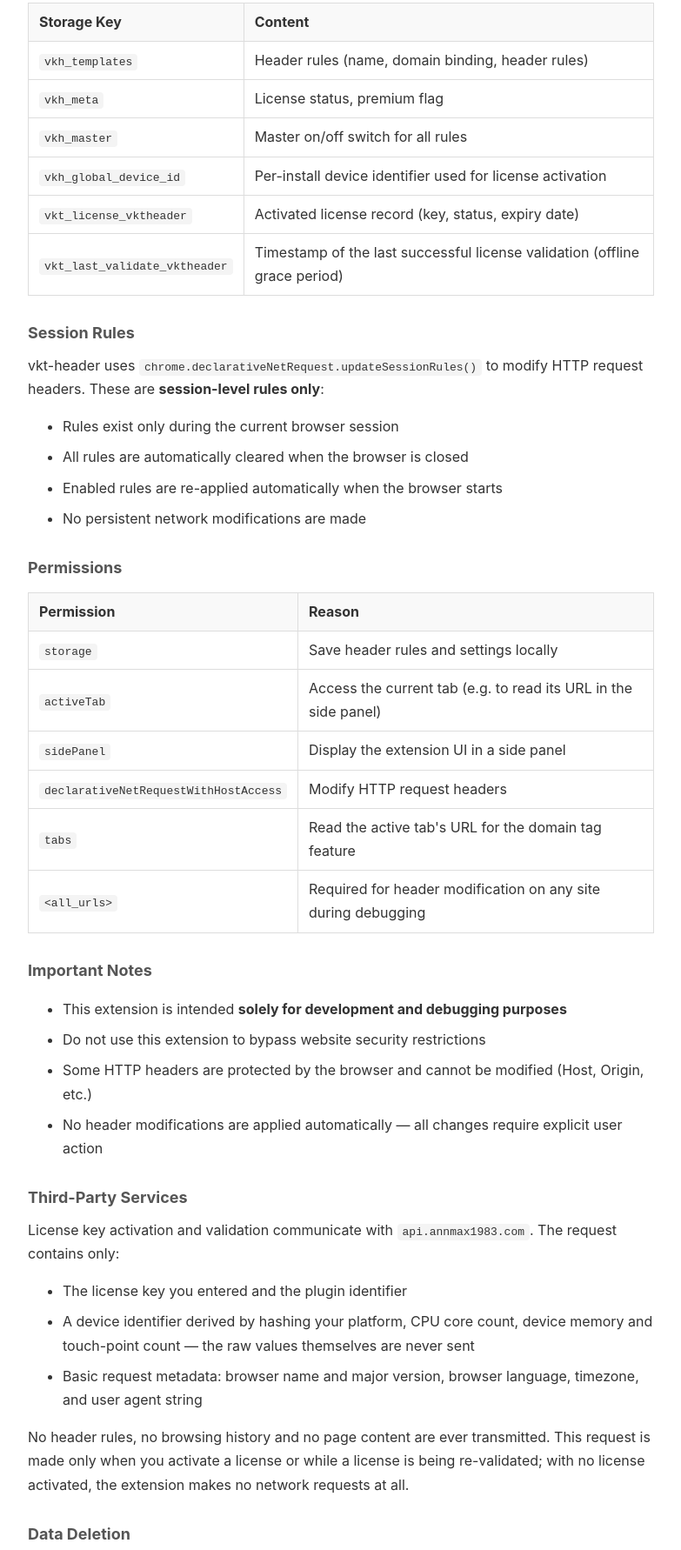
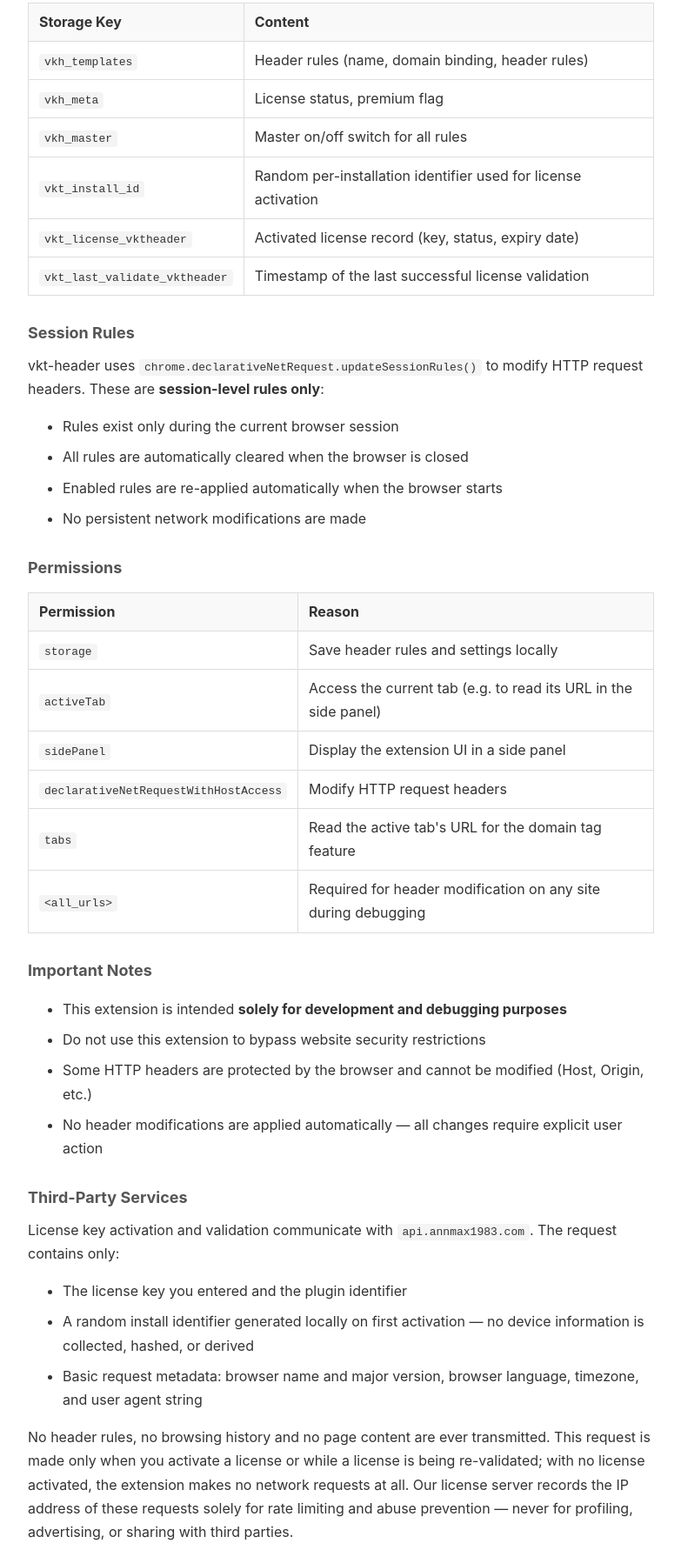
Before and after one commit to annmax1983/vkt-header, a plain HTML site: page privacy-policy.html in a window 1280 px wide. Shown: the part 715-2497 px from the top of the page at 87% size, without its empty margins (248-1031 px from the left). Drawn offline with Linux system fonts and the light colour scheme.

Commit message:
update privacy policy and readme

```diff
--- a/privacy-policy.html
+++ b/privacy-policy.html
@@ -39,9 +39,9 @@
   <tr><td><code>vkh_templates</code></td><td>Header rules (name, domain binding, header rules)</td></tr>
   <tr><td><code>vkh_meta</code></td><td>License status, premium flag</td></tr>
   <tr><td><code>vkh_master</code></td><td>Master on/off switch for all rules</td></tr>
-  <tr><td><code>vkh_global_device_id</code></td><td>Per-install device identifier used for license activation</td></tr>
+  <tr><td><code>vkt_install_id</code></td><td>Random per-installation identifier used for license activation</td></tr>
   <tr><td><code>vkt_license_vktheader</code></td><td>Activated license record (key, status, expiry date)</td></tr>
-  <tr><td><code>vkt_last_validate_vktheader</code></td><td>Timestamp of the last successful license validation (offline grace period)</td></tr>
+  <tr><td><code>vkt_last_validate_vktheader</code></td><td>Timestamp of the last successful license validation</td></tr>
 </table>
 
 <h2>Session Rules</h2>
@@ -76,10 +76,10 @@
 <p>License key activation and validation communicate with <code>api.annmax1983.com</code>. The request contains only:</p>
 <ul>
   <li>The license key you entered and the plugin identifier</li>
-  <li>A device identifier derived by hashing your platform, CPU core count, device memory and touch-point count — the raw values themselves are never sent</li>
+  <li>A random install identifier generated locally on first activation — no device information is collected, hashed, or derived</li>
   <li>Basic request metadata: browser name and major version, browser language, timezone, and user agent string</li>
 </ul>
-<p>No header rules, no browsing history and no page content are ever transmitted. This request is made only when you activate a license or while a license is being re-validated; with no license activated, the extension makes no network requests at all.</p>
+<p>No header rules, no browsing history and no page content are ever transmitted. This request is made only when you activate a license or while a license is being re-validated; with no license activated, the extension makes no network requests at all. Our license server records the IP address of these requests solely for rate limiting and abuse prevention — never for profiling, advertising, or sharing with third parties.</p>
 
 <h2>Data Deletion</h2>
 <p>You can delete templates through the extension UI. Uninstalling the extension removes all stored data. Session rules are automatically cleared on browser restart.</p>
```
Also changed, not shown: 6 other files.
